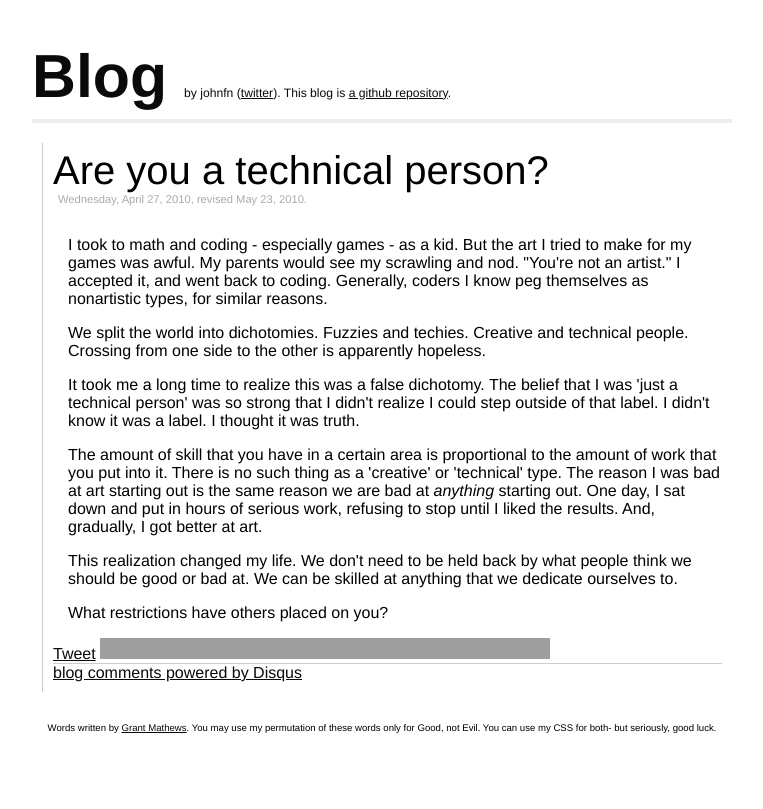
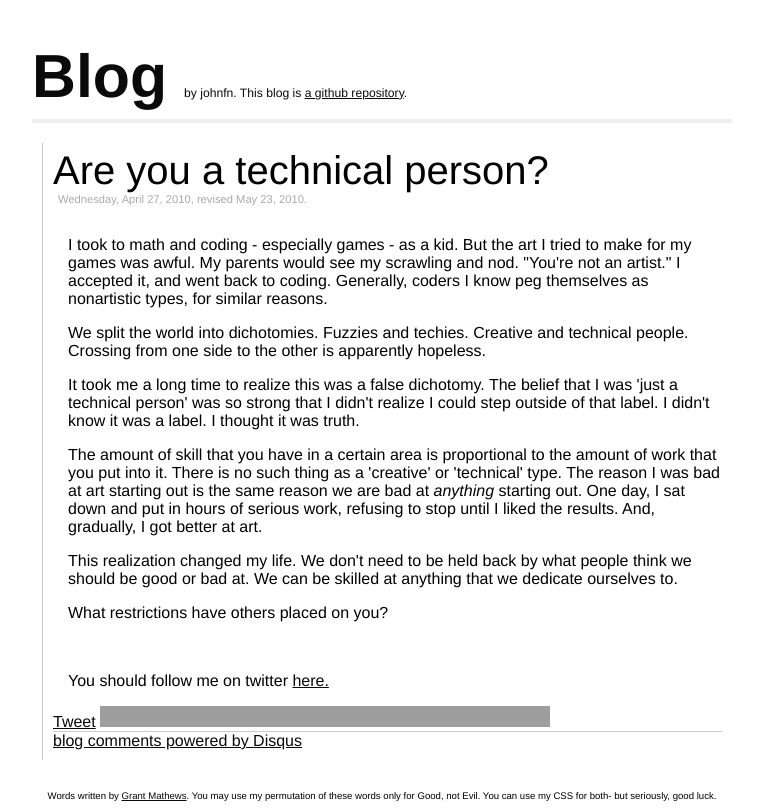
Before and after one commit to johnfn/johnfn, a plain HTML site: page post1.html in a window 1280 px wide. Shown: the whole page, without its empty margins (258-1021 px from the left). Drawn offline with Linux system fonts and the light colour scheme; grey boxes are pictures that could not be loaded; a script that the page names is missing.

Commit message:
COMMENCE MASSIVE AMOUNTS OF TWITTER FOLLOWERS

```diff
--- a/post1.html
+++ b/post1.html
@@ -37,7 +37,7 @@
 <body>
   <div id="container">
     <h1><a href="index.html" style="text-decoration:none">Blog</a>
-      <span class="small">by johnfn (<a href="http://twitter.com/thedayturns">twitter</a>). This blog is <a href="http://github.com/johnfn/johnfn">a github repository</a>. </span></h1>
+      <span class="small">by johnfn. This blog is <a href="http://github.com/johnfn/johnfn">a github repository</a>. </span></h1>
     <div class="post">
       <div class="title">
         Are you a technical person?
@@ -66,6 +66,12 @@
        </p>
         <p>
           What restrictions have others placed on you?
+        </p>
+        <p>
+          &nbsp;
+        </p>
+        <p>
+           You should follow me on twitter <a href="http://twitter.com/thedayturns">here.</a>
         </p>
       </div>
 
```
